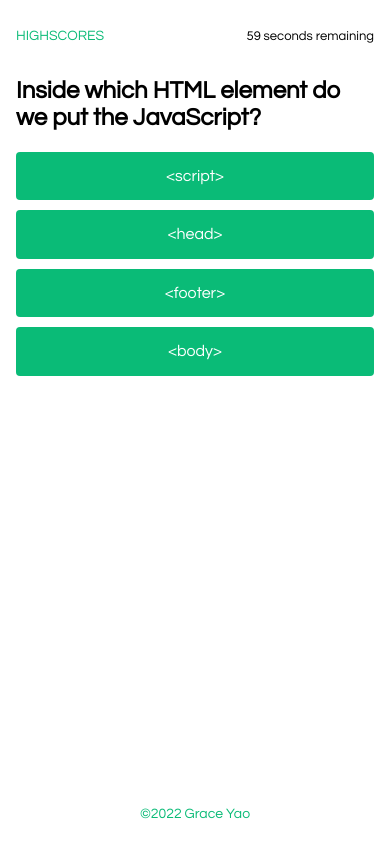
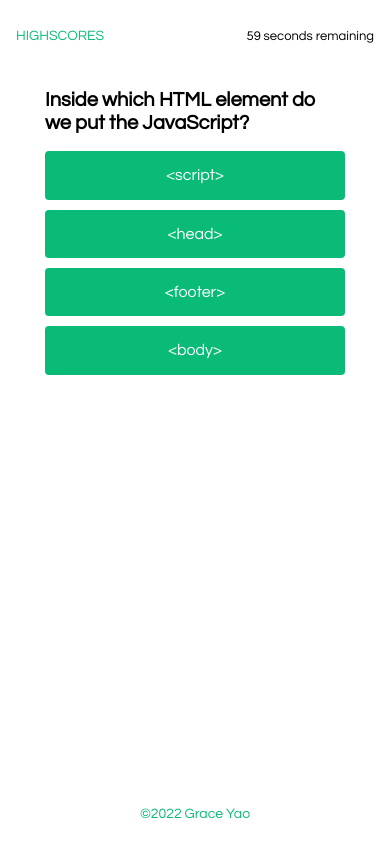
Before and after one commit to gyao1487/code-quiz, a plain HTML site: page index.html in a window 390 px wide. Both pictures are taken after a click on the button "START GAME". Drawn offline with Linux system fonts and the light colour scheme.

Commit message:
added media queries and styling

```diff
--- a/assets/javascript.js
+++ b/assets/javascript.js
@@ -219,7 +219,7 @@ const highScoresList = document.getElementById('highScores')
 function renderHighscores () {
     highScores.forEach (score => {
         var li = document.createElement('li');
-        li.textContent = score.score + '           ' + score.initials;
+        li.textContent =score.initials + '                                ' + score.score;
         highScoresList.append(li)
     })}
 
--- a/assets/style.css
+++ b/assets/style.css
@@ -53,9 +53,9 @@ code {
 
 /*Start Game*/
 #highscore-button {
-    color:  rgb(10, 187, 119);
+    color: rgb(10, 187, 119);
     background-color: white;
-    padding:0;
+    padding: 0;
     font-size: 14px;
 
 }
@@ -68,8 +68,8 @@ code {
 }
 
 #ruleList li {
-    line-height:20px;
-    font-size:14px;
+    line-height: 20px;
+    font-size: 14px;
 }
 
 #startButton {
@@ -81,21 +81,17 @@ code {
 /*Game in progress*/
 
 #gameprogress {
-    display:flex;
+    display: flex;
     flex-direction: column;
     justify-content: left;
+    margin: 15px;
+    max-width: 620px;
 }
 
 #gameprogress button {
-margin-bottom: 10px
+    margin-bottom: 10px;
+    min-width: 620px;
 }
-
-
-/*code to hide as default
-.question {
-    display:none;
-}
-*/
 
 .question h4 {
     margin-bottom: 30px;
@@ -148,6 +144,11 @@ margin-bottom: 10px
     justify-content: center;
 }
 
+#scoreboard li {
+    padding-bottom: 10px;
+    font-size: 20px;
+}
+
 /*Footer*/
 .footer {
     position: fixed;
@@ -159,5 +160,35 @@ margin-bottom: 10px
     justify-content: center;
     background-color: white;
     font-size: 14px;
-    color:rgb(10, 187, 119);
+    color: rgb(10, 187, 119);
 }
+
+
+
+@media (max-width: 690px) {
+    #gameprogress {
+        max-width: 500px;
+
+    }
+
+    #gameprogress button {
+        max-width: 500px;
+        min-width: 0;
+    }
+}
+
+
+@media (max-width: 500px) {
+    #gameprogress {
+        max-width: 300px;
+    }
+
+    #gameprogress h2 {
+        font-size: 20px
+    }
+
+    #gameprogress button {
+        max-width: 300px;
+        min-width: 0;
+    }
+}
```
